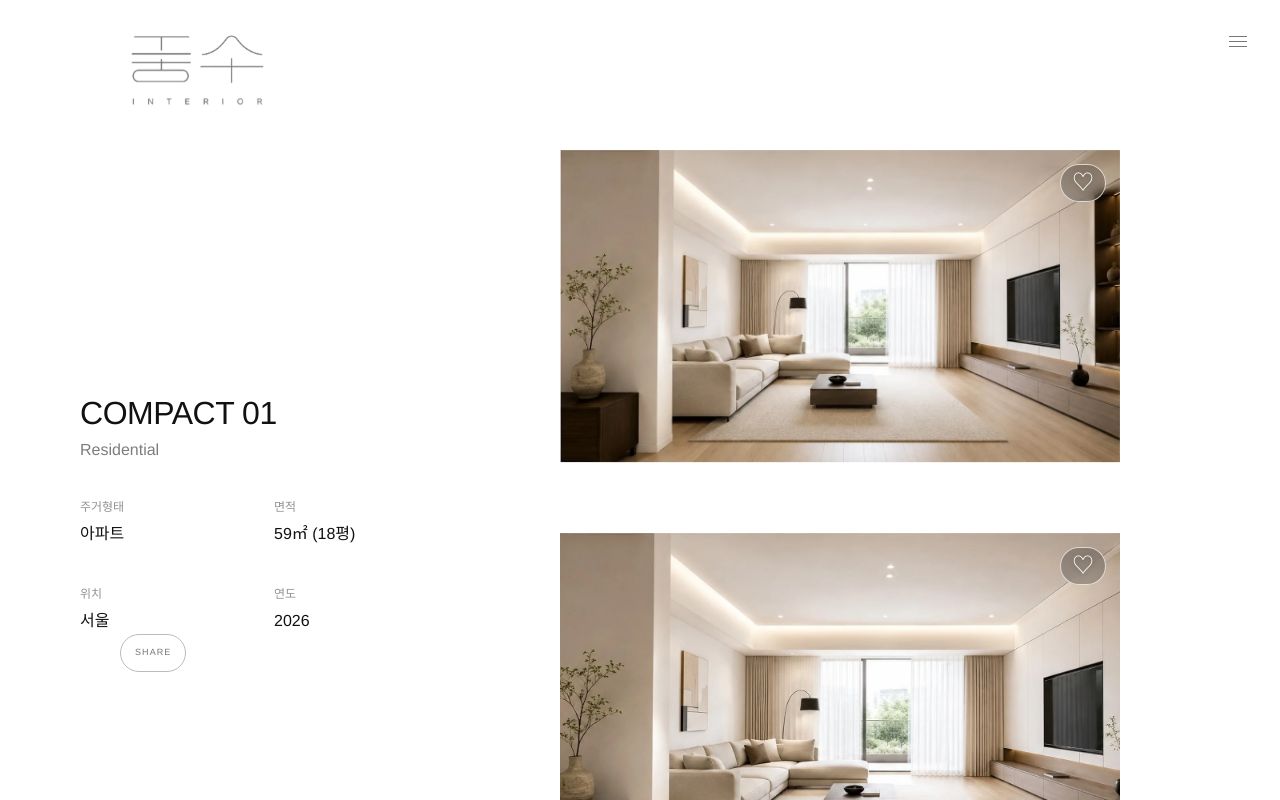
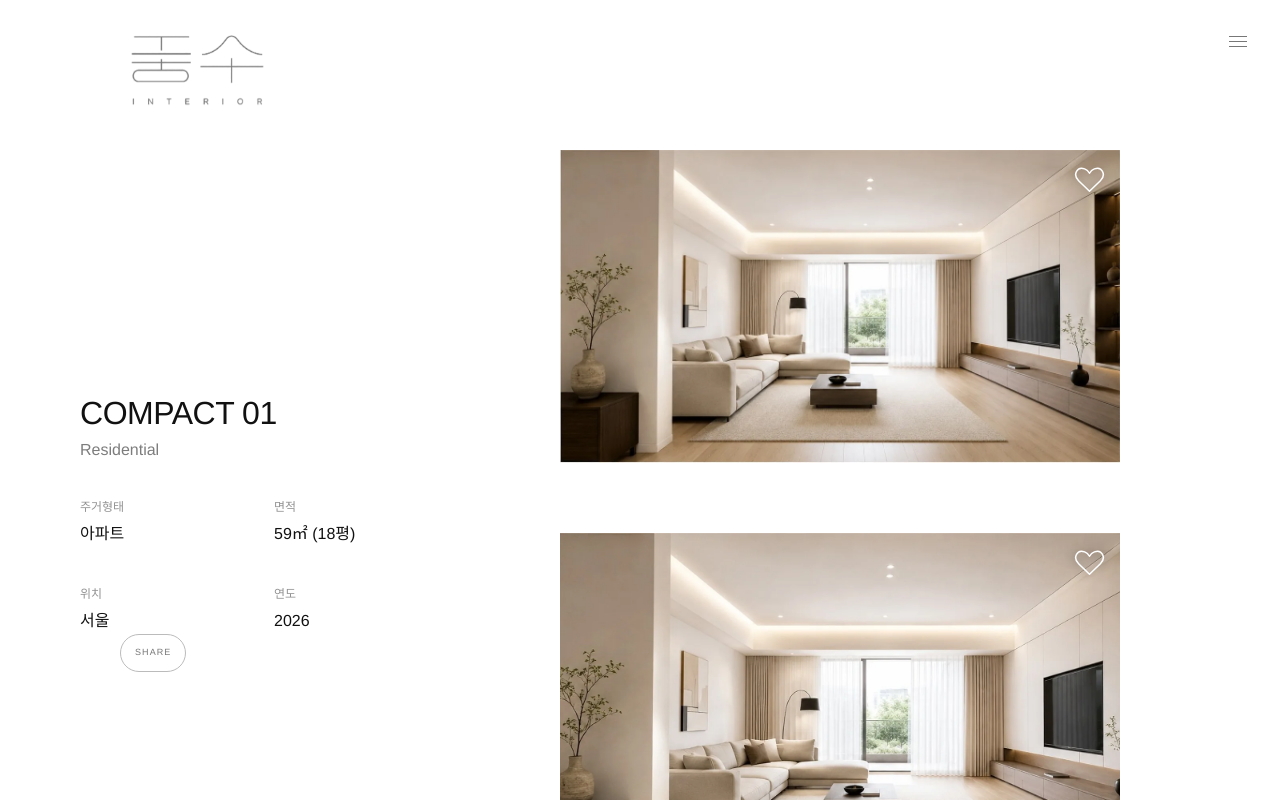
Before and after one commit to gaon833/fengshui-interior, a Next.js app: page /project/20-project-01 in a window 1280 px wide. Shown: the top 800 px of the page. Built offline with nearby package versions, Linux system fonts and the light colour scheme.

Commit message:
풍수 인테리어 v5.0.2

```diff
--- a/components/project/ScrapButton.tsx
+++ b/components/project/ScrapButton.tsx
@@ -26,7 +26,9 @@ export default function ScrapButton({ item, className = "", label }: Props) {
 
   return <>
     <button type="button" className={`scrap-heart${active ? " is-active" : ""} ${className}`.trim()} aria-label={active ? "스크랩 해제" : "스크랩"} aria-pressed={active} onClick={onClick}>
-      <span aria-hidden="true">{active ? "♥" : "♡"}</span>{label && <em>{label}</em>}
+      <svg aria-hidden="true" viewBox="0 0 32 29" focusable="false">
+        <path d="M16 27.2 3.1 14.8C-4.1 7.9 1.1-2.8 10.2.7 12.7 1.6 14.7 3.5 16 5.9 17.3 3.5 19.3 1.6 21.8.7c9.1-3.5 14.3 7.2 7.1 14.1L16 27.2Z" />
+      </svg>{label && <em>{label}</em>}
     </button>
     {message && <div className="scrap-feedback" role="status">{message}</div>}
   </>;
--- a/package.json
+++ b/package.json
@@ -1,6 +1,6 @@
 {
   "name": "fengshui-interior-v3",
-  "version": "5.0.1",
+  "version": "5.0.2",
   "private": true,
   "scripts": {
     "dev": "next dev",
--- a/styles/project.css
+++ b/styles/project.css
@@ -98,11 +98,14 @@
 
 /* v5.0 Pinterest-style project and image scraps */
 .project-card-image .scrap-heart,.detail-image-heart,.scrap-board-heart{position:absolute;top:14px;right:14px;z-index:5}
-.scrap-heart{display:inline-flex;align-items:center;justify-content:center;gap:8px;min-width:38px;height:38px;padding:0 11px;border:1px solid rgba(255,255,255,.7);border-radius:999px;background:rgba(30,30,30,.28);color:#fff;backdrop-filter:blur(6px);cursor:pointer;font:inherit}
-.scrap-heart span{font-size:22px;line-height:1;text-shadow:0 1px 5px rgba(0,0,0,.3)}.scrap-heart em{font-size:9px;font-style:normal;letter-spacing:.12em}.scrap-heart.is-active span{color:#fff}
-.scrap-feedback{position:fixed;left:50%;top:50%;z-index:9000;transform:translate(-50%,-50%);padding:17px 24px;border:1px solid #ddd;background:#fff;color:#444;box-shadow:0 18px 55px rgba(0,0,0,.18);font-size:13px;white-space:nowrap}
+.scrap-heart{display:inline-flex;align-items:center;justify-content:center;gap:8px;width:34px;height:32px;padding:0;border:0;background:transparent;color:#fff;cursor:pointer;font:inherit;filter:drop-shadow(0 1px 5px rgba(0,0,0,.38));transition:transform .2s ease,opacity .2s ease}
+.scrap-heart:hover{transform:scale(1.08)}.scrap-heart:active{transform:scale(.94)}
+.scrap-heart svg{width:27px;height:25px;overflow:visible;fill:rgba(255,255,255,.06);stroke:currentColor;stroke-width:1.8;stroke-linejoin:round;transition:fill .2s ease,transform .2s ease}
+.scrap-heart.is-active svg{fill:#fff;stroke:#fff;transform:scale(1.03)}.scrap-heart em{font-size:9px;font-style:normal;letter-spacing:.12em}
+.scrap-feedback{position:fixed;left:50%;bottom:42px;z-index:9000;transform:translateX(-50%);padding:12px 19px;border:1px solid rgba(255,255,255,.18);border-radius:3px;background:rgba(24,24,24,.88);color:#fff;box-shadow:0 12px 34px rgba(0,0,0,.2);backdrop-filter:blur(14px);-webkit-backdrop-filter:blur(14px);font-size:12px;font-weight:400;letter-spacing:.02em;line-height:1.4;white-space:nowrap;animation:scrapFeedbackIn .24s cubic-bezier(.2,.8,.2,1) both}
+@keyframes scrapFeedbackIn{from{opacity:0;transform:translate(-50%,10px)}to{opacity:1;transform:translate(-50%,0)}}
 .detail-photo-inner{position:relative;width:100%;display:flex;justify-content:center}.detail-photo-inner>img{display:block}.detail-photo.portrait .detail-photo-inner{max-width:62%}.detail-photo.portrait .detail-photo-inner img{max-width:100%;width:100%}
-.project-engagement-actions{position:fixed;left:120px;bottom:128px;z-index:22;display:flex;align-items:center;gap:10px}.project-engagement-actions .scrap-heart{position:static;border-color:#bbb;background:#fff;color:#777;backdrop-filter:none}.project-engagement-actions .scrap-heart span{color:#777;text-shadow:none;font-size:18px}.project-engagement-actions .scrap-heart.is-active{background:#777;color:#fff}.project-engagement-actions .scrap-heart.is-active span{color:#fff}.project-share-button{height:38px;padding:0 14px;border:1px solid #bbb;border-radius:999px;background:#fff;color:#777;font-size:9px;letter-spacing:.12em;cursor:pointer}
+.project-engagement-actions{position:fixed;left:120px;bottom:128px;z-index:22;display:flex;align-items:center;gap:10px}.project-engagement-actions .scrap-heart{position:static;color:#777;filter:none}.project-engagement-actions .scrap-heart svg{width:22px;height:20px}.project-engagement-actions .scrap-heart.is-active{color:#777}.project-engagement-actions .scrap-heart.is-active svg{fill:#777;stroke:#777}.project-share-button{height:38px;padding:0 14px;border:1px solid #bbb;border-radius:999px;background:#fff;color:#777;font-size:9px;letter-spacing:.12em;cursor:pointer}
 .scrap-page{padding:110px var(--page-right-gap) 120px 0}.scrap-page header{margin-bottom:55px}.scrap-page h1{margin:0 0 10px;font-size:28px;font-weight:400}.scrap-page header p,.scrap-empty{color:#888;font-size:12px}.scrap-masonry{columns:3;column-gap:var(--grid-gap)}.scrap-card{position:relative;break-inside:avoid;margin:0 0 var(--grid-gap);background:#fff}.scrap-card-image{overflow:hidden;background:#eee}.scrap-card-image img{display:block;width:100%;height:auto}.scrap-card-meta{display:flex;align-items:baseline;gap:10px;padding-top:8px}.scrap-card-meta span{color:#999;font-size:8px;letter-spacing:.12em}.scrap-card-meta strong{font-size:9px;font-weight:500}.scrap-board-heart{top:12px;right:12px}
-@media(max-width:900px){.project-engagement-actions{position:static;margin:22px 18px 0}.detail-photo.portrait .detail-photo-inner{max-width:100%}.scrap-masonry{columns:2}.scrap-page{padding:90px 18px}.scrap-heart{min-width:34px;height:34px}.project-card-image .scrap-heart{top:10px;right:10px}}
+@media(max-width:900px){.project-engagement-actions{position:static;margin:22px 18px 0}.detail-photo.portrait .detail-photo-inner{max-width:100%}.scrap-masonry{columns:2}.scrap-page{padding:90px 18px}.scrap-heart{width:32px;height:30px}.project-card-image .scrap-heart{top:10px;right:10px}}
 .project-card>a.project-card-meta{display:flex}.project-card-image>a{display:block}.detail-cover .detail-photo-inner{max-width:none}
```
Also changed, not shown: 2 other files (tests, documents, lock files or other folders).
